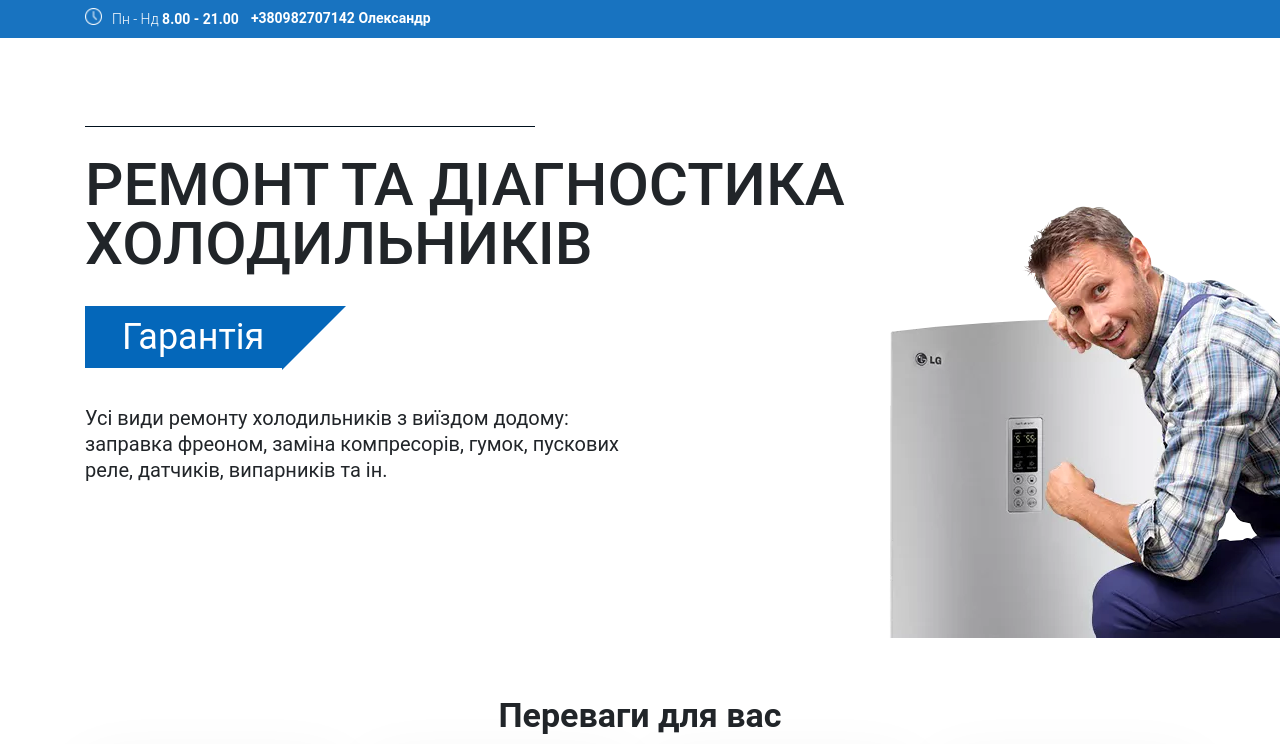
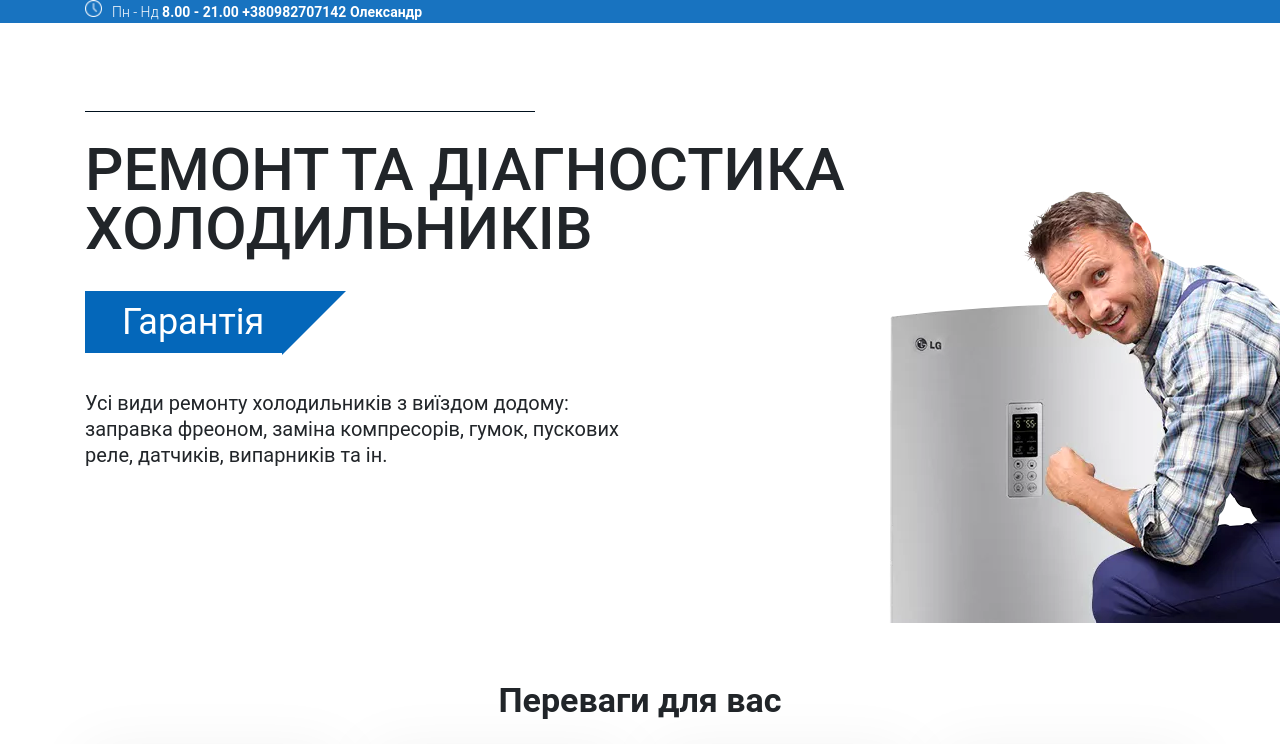
Before and after one commit to Holodos82/main, a plain HTML site: page index.html in a window 1280 px wide. Shown: the top 744 px of the page. Drawn offline with Linux system fonts and the light colour scheme.

Commit message:
Add files via upload

```diff
--- a/index.html
+++ b/index.html
@@ -3,8 +3,7 @@
 
 <meta name="viewport" content="width=device-width, initial-scale=1, maximum-scale=5">
 <link rel="stylesheet" href="./files/unite.min.css">
-<link rel="stylesheet"
-    href="./files/A.style.css.pagespeed.cf.ir5I-qdjXu.css">
+<link rel="stylesheet" href="./files/A.style.css.pagespeed.cf.ir5I-qdjXu.css">
 <title>Терміновий files</title>
 
 <body>
@@ -12,37 +11,18 @@
 
 
 
-    <div >
+    <div>
         <div class="header__wrap__main" id="header__wrap__main" data-context="ua" data-id-page="496">
             <div class="container">
-                <header >
+                <header>
                     <div class="header__info d-flex align-items-center">
                         <div class="header__info__work d-flex align-items-center">
-                            <div > <img
-                                    src="./files/xclock.png.pagespeed.ic.M47TW-aOfN.png"
-                                    alt="files (Київ) | СЦ &#39;На Дому&#39; - 1" width="17"
-                                    height="17"
+                            <div> <img src="./files/xclock.png.pagespeed.ic.M47TW-aOfN.png"
+                                    alt="files (Київ) | СЦ &#39;На Дому&#39; - 1" width="17" height="17"
                                     title="files (Київ) | СЦ &#39;На Дому&#39; - 1 : nadomu.kiev.ua">
-                            </div> <span class="value">Пн - Нд <span class="bold">8.00 - 21.00</span></span>
+                            </div> <span class="value">Пн - Нд <span class="bold">8.00 - 21.00 +380982707142
+                                    Олександр</span></span>
                         </div>
-
-
-
-
-
-
-
-
-
-
-
-
-                                    <div
-                                        class="header__phones d-none d-md-flex align-items-center header__block__select">
-                                       <a href="tel:+380982707142" class="bold"
-                                            id="phone-id-4">+380982707142 Олександр</a>
-                                    </div>
-
                     </div>
 
             </div>
```
Lines whose indentation alone changed are shown as unchanged.
